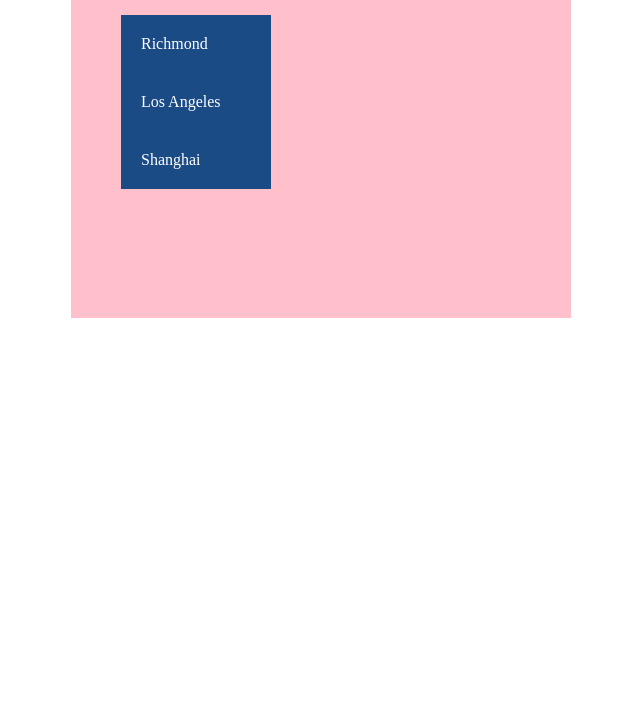
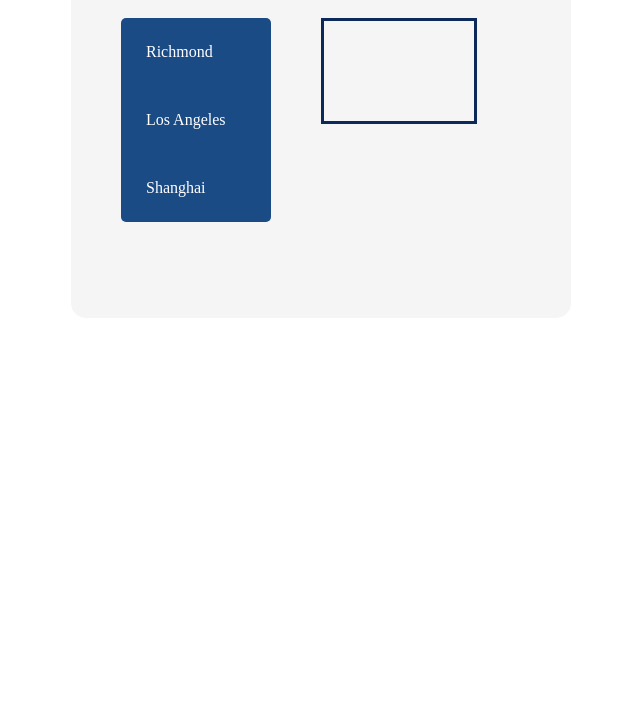
Before and after one commit to judyyu0011/AirQualityIndexApp, a plain HTML site: page index.html in a window 1280 px wide. Shown: the part 90-800 px from the top of the page, without its empty margins (319-959 px from the left). Drawn offline with nearby package versions, Linux system fonts and the light colour scheme.

Commit message:
Improved layout & look, basic javascript structure

```diff
--- a/app.js
+++ b/app.js
@@ -0,0 +1,19 @@
+var richmond = document.getElementById('Richmond');
+var la = document.getElementById('LA');
+var shanghai = document.getElementById('Shanghai')
+
+
+
+// richmond.onlick = function() {
+//     $.getJSON('https://api.waqi.info/feed/shanghai/?token=53f407f0dab7cf67ad57f71d6c32ad3588cbe32f', function(aqiData) {
+//         document.getElementById("aqi").innerHTML = aqiData.data.city;
+//     });
+//     alert("test");
+// }
+
+function richmondFn() {
+    $.getJSON('https://api.waqi.info/feed/shanghai/?token=53f407f0dab7cf67ad57f71d6c32ad3588cbe32f', function(aqiData) {
+        document.getElementById("aqi").innerHTML = aqiData.data.city;
+    });
+    alert("test");
+}
--- a/index.html
+++ b/index.html
@@ -6,6 +6,7 @@
     <title>Air Quality Tracker</title>
     <link rel="stylesheet" href="style.css">
     <script src="app.js" charset="utf-8"> </script>
+    <script src="http://code.jquery.com/jquery-1.11.0.min.js"></script>
 </head>
 <body>
     <div class="app-container">
@@ -13,9 +14,14 @@
         <h1 class="heading">Air Quality Index</h1>
 
         <div class="city-container">
-            <div class="city">Richmond</div>
-            <div class="city">Los Angeles</div>
-            <div class="city">Shanghai</div>
+            <!-- <div class="city" id="Richmond">Richmond</div> -->
+            <div class="city" onclick="richmondFn()">Richmond</div>
+            <div class="city" id="LA">Los Angeles</div>
+            <div class="city" id="Shanghai">Shanghai</div>
+        </div>
+
+        <div id="aqi">
+
         </div>
 
     </div>
--- a/style.css
+++ b/style.css
@@ -2,8 +2,9 @@
     margin: auto;
     width: 500px;
     height: 400px;;
-    background-color: pink;
+    background-color: whitesmoke;
     position: relative;
+    border-radius: 15px;
 }
 
 /* .heading {
@@ -20,16 +21,32 @@
 }
 
 .city-container {
-    position: relative;
+    position: absolute;
     left: 10%;
     width: 30%;
-    top: 30px;;
+    top: 100px;
+    border-radius: 5px;
     background-color: rgb(27, 75, 133);
 }
 
 .city {
     color: white;
-    padding-top: 20px;;
-    padding-bottom: 20px;
-    padding-left: 20px;
+    padding-top: 25px;;
+    padding-bottom: 25px;
+    padding-left: 25px;
+    cursor: pointer;
 }
+
+.city:hover {
+    background-color: rgb(60, 144, 218);
+    border-radius: 5px;
+}
+
+#aqi {
+    position: absolute;
+    left: 50%;
+    width: 150px;
+    height: 100px;
+    top: 100px;
+    border: 3px solid #0b2a59;
+}
```
